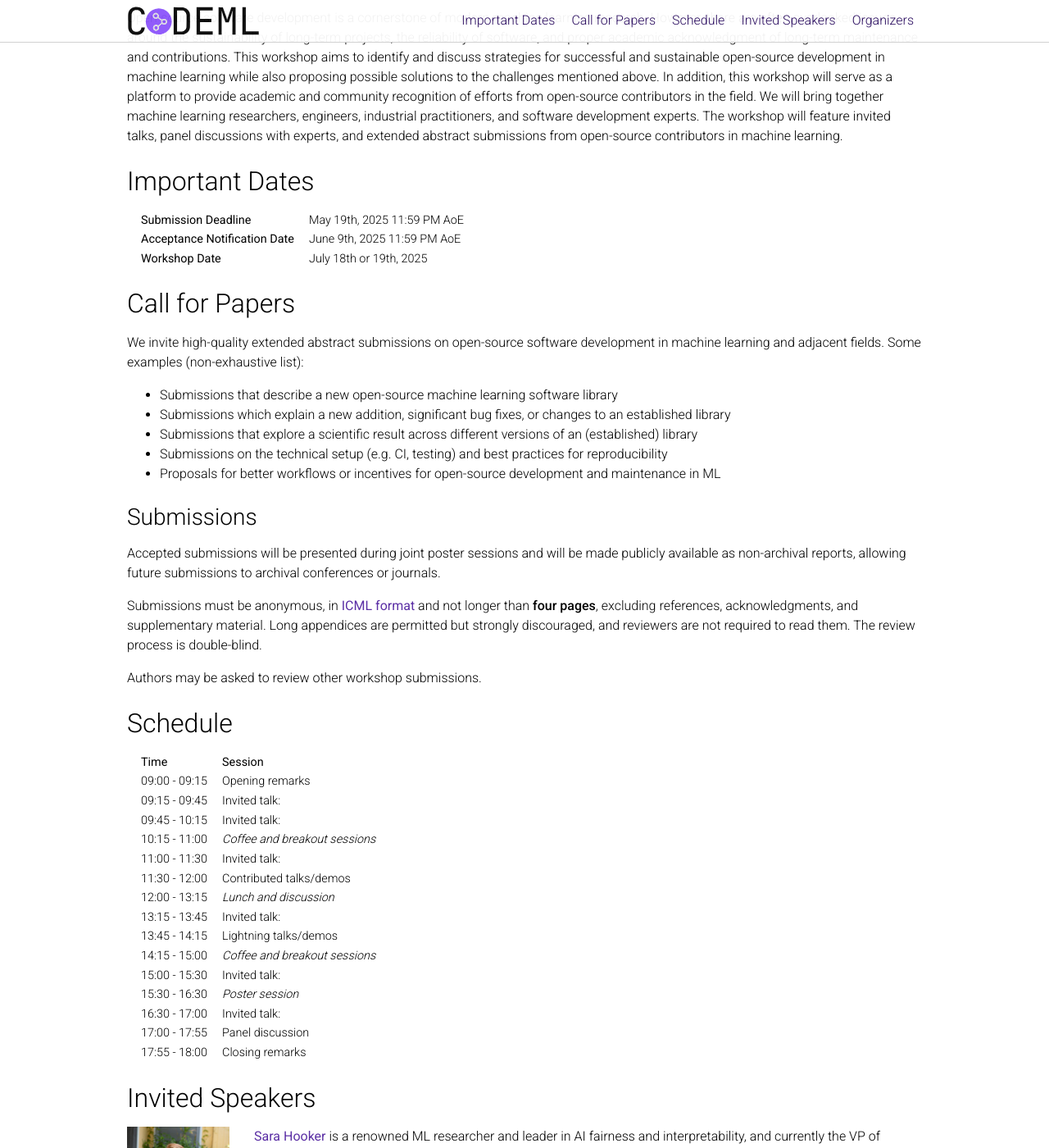
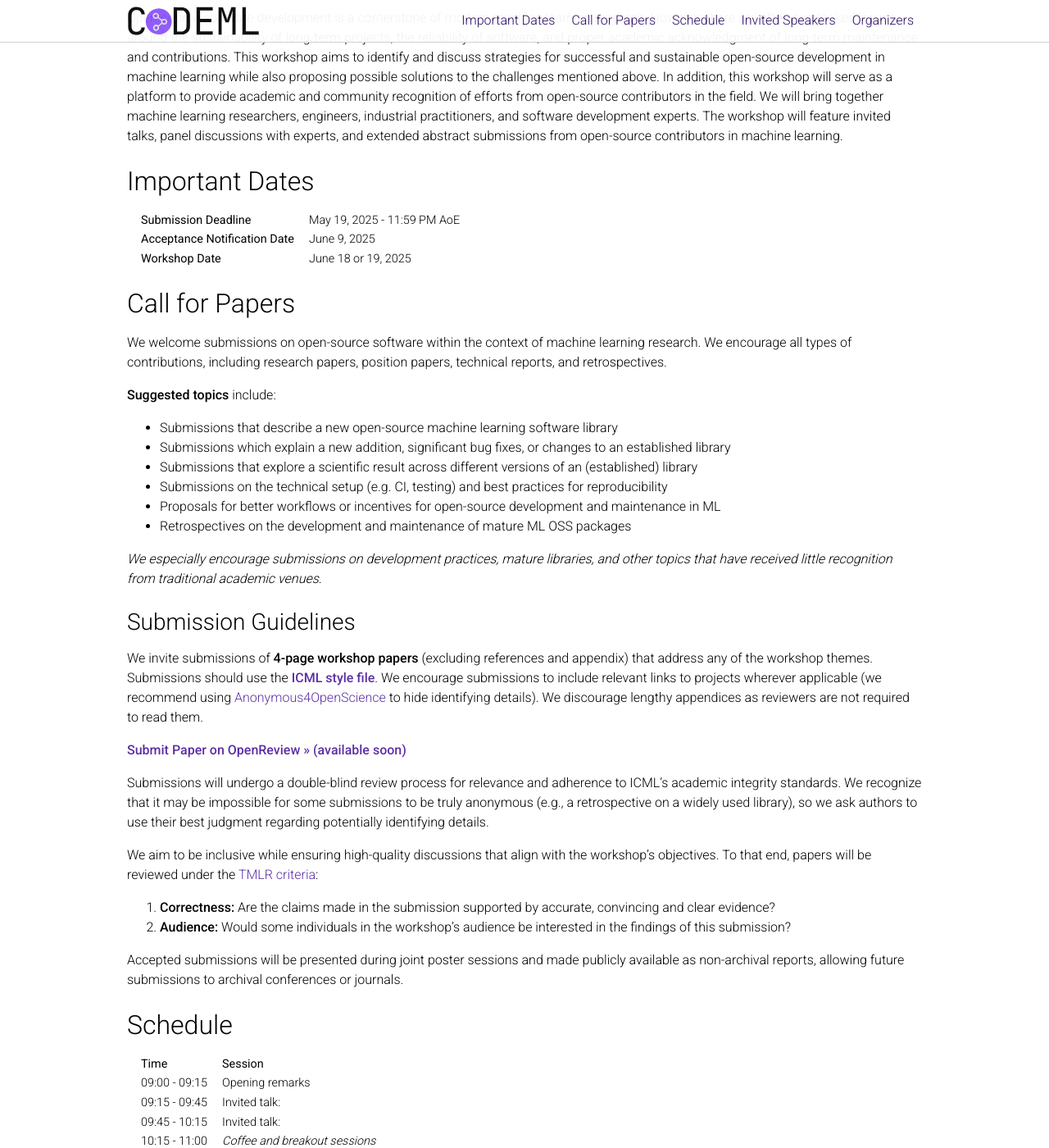
Before and after one commit to codeml-workshop/codeml2025, a Jekyll site: the page built from _pages/about.md, in a window 1280 px wide and 1400 px high, scrolled down 447 px. Shown: the whole window at 82% size. Built offline with Jekyll 4.4.1, drawn with Linux system fonts in a browser that asks for light colours; nearby versions of some CDN libraries; emoji names are drawn with the system emoji font; comment, search, counter and statistics services are not loaded; a style sheet for code colours, icons or effects is not loaded; some of the changed text lies outside the part shown.

Commit message:
update call for papers

```diff
--- a/_pages/about.md
+++ b/_pages/about.md
@@ -31,15 +31,15 @@ and extended abstract submissions from open-source contributors in machine learn
     <tbody>
     <tr>
         <td><b>Submission Deadline</b></td>
-        <td>May 19th, 2025 11:59 PM AoE</td>
+        <td>May 19, 2025 - 11:59 PM AoE</td>
     </tr>
     <tr>
         <td><b>Acceptance Notification Date</b></td>
-        <td>June 9th, 2025 11:59 PM AoE</td>
+        <td>June 9, 2025</td>
     </tr>
     <tr>
         <td><b>Workshop Date</b></td>
-        <td>July 18th or 19th, 2025</td>
+        <td>June 18 or 19, 2025</td>
     </tr>
     </tbody>
 </table>
@@ -47,26 +47,33 @@ and extended abstract submissions from open-source contributors in machine learn
 
 ## Call for Papers
 
-We invite high-quality extended abstract submissions on open-source software development in machine learning and adjacent fields. Some examples (non-exhaustive list):
+We welcome submissions on open-source software within the context of machine learning research. We encourage all types of contributions, including research papers, position papers, technical reports, and retrospectives.
 
-- Submissions that describe a new open-source machine learning software library
-- Submissions which explain a new addition, significant bug fixes, or changes to an established library
-- Submissions that explore a scientific result across different versions of an (established) library
-- Submissions on the technical setup (e.g. CI, testing) and best practices for reproducibility
-- Proposals for better workflows or incentives for open-source development and maintenance in ML
-<!-- - Proposals for workshops or events on how to build a community around software -->
+**Suggested topics** include:
 
-### Submissions
+-   Submissions that describe a new open-source machine learning software library
+-   Submissions which explain a new addition, significant bug fixes, or changes to an established library
+-   Submissions that explore a scientific result across different versions of an (established) library
+-   Submissions on the technical setup (e.g. CI, testing) and best practices for reproducibility
+-   Proposals for better workflows or incentives for open-source development and maintenance in ML
+-   Retrospectives on the development and maintenance of mature ML OSS packages
 
-Accepted submissions will be presented during joint poster sessions and will be made publicly available as non-archival reports, allowing future submissions to archival conferences or journals.
+_We especially encourage submissions on development practices, mature libraries, and other topics that have received little recognition from traditional academic venues_.
 
-Submissions must be anonymous, in <span style="color:#3a92d6;font-weight:400;"><a href="https://icml.cc/Conferences/2025/AuthorInstructions">ICML format</a></span> and not longer than **four pages**, excluding references, acknowledgments, and supplementary material. Long appendices are permitted but strongly discouraged, and reviewers are not required to read them. The review process is double-blind.
+### Submission Guidelines
 
-<!-- Please note that we do not accept submissions that have previously been published elsewhere or will be presented at the main ICML conference. -->
+We invite submissions of **4-page workshop papers** (excluding references and appendix) that address any of the workshop themes. Submissions should use the **[ICML style file](https://icml.cc/Conferences/2025/AuthorInstructions)**. We encourage submissions to include relevant links to projects wherever applicable (we recommend using [Anonymous4OpenScience](https://anonymous.4open.science/) to hide identifying details). We discourage lengthy appendices as reviewers are not required to read them.
 
-<!-- We also welcome submissions of recently published work that is strongly within the scope of the workshop (with proper formatting). We encourage the authors of such submissions to focus on accessibility to the wider NeurIPS community while distilling their work into an extended abstract.  -->
+**[Submit Paper on OpenReview >> (available soon)]()**
 
-Authors may be asked to review other workshop submissions.
+Submissions will undergo a double-blind review process for relevance and adherence to ICML's academic integrity standards. We recognize that it may be impossible for some submissions to be truly anonymous (e.g., a retrospective on a widely used library), so we ask authors to use their best judgment regarding potentially identifying details.
+
+We aim to be inclusive while ensuring high-quality discussions that align with the workshop's objectives. To that end, papers will be reviewed under the [TMLR criteria](https://jmlr.org/tmlr/acceptance-criteria.html):
+
+1.  **Correctness:** Are the claims made in the submission supported by accurate, convincing and clear evidence?
+2.  **Audience:** Would some individuals in the workshop's audience be interested in the findings of this submission?
+
+Accepted submissions will be presented during joint poster sessions and made publicly available as non-archival reports, allowing future submissions to archival conferences or journals.
 
 ## Schedule
 
@@ -202,11 +209,11 @@ Authors may be asked to review other workshop submissions.
   </div>
 
   <div class="col-xs-3">
-    <a href="https://jonathanwenger.netlify.app/">
+    <a href="https://jonathanwenger.github.io/">
       <img class="people-pic" src="{{ "/assets/img/people/jonathan_wenger.jpg" | prepend:site.baseurl }}">
     </a>
     <div class="people-name">
-      <a href="https://jonathanwenger.netlify.app/">Jonathan Wenger</a>
+      <a href="https://jonathanwenger.github.io/">Jonathan Wenger</a>
       <h6>Columbia University</h6>
     </div>
   </div>
```
Also changed, not shown: other parts of _pages/about.md (+2 -2 lines), _config.yml (+25 -23 lines).
